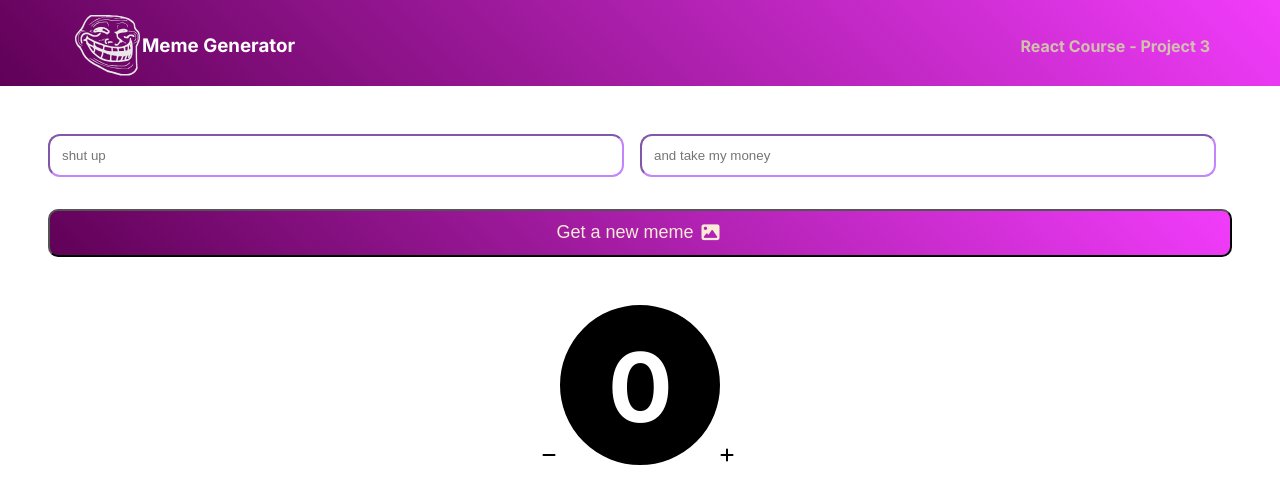
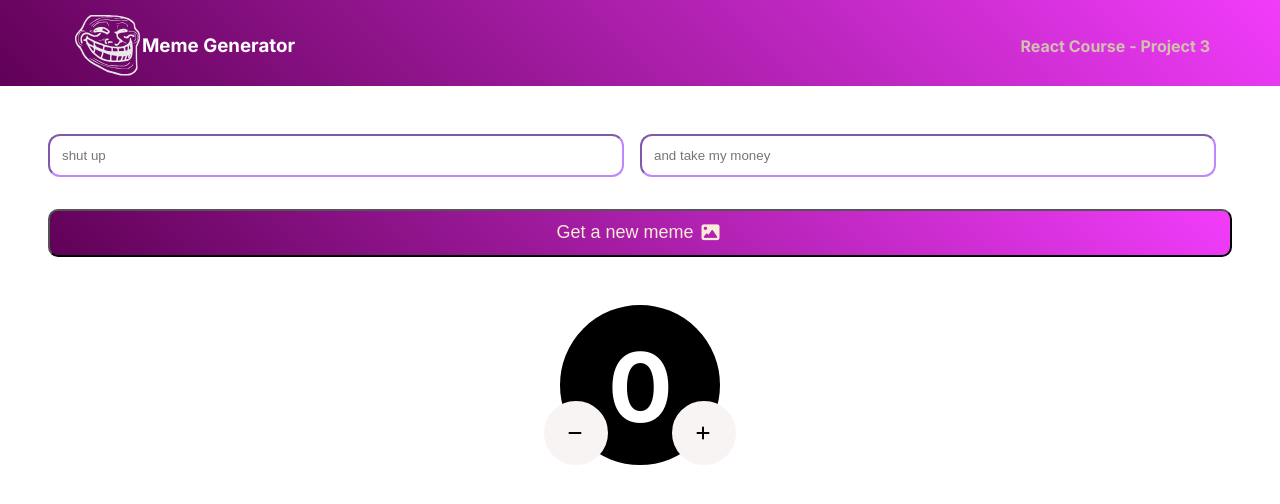
Before and after one commit to brandonfelty/react_tutorial, a React (Create React App) app: page /meme_gen in a window 1280 px wide. Shown: the top 504 px of the page. Built offline with nearby package versions, Linux system fonts and the light colour scheme.

Commit message:
styled counter component

```diff
--- a/src/components/Timer.css
+++ b/src/components/Timer.css
@@ -19,3 +19,34 @@
   top: -7.5rem;
   left: -2rem;
 }
+
+.timer--counter-container {
+  height: 0;
+  width: 0;
+  border: 2rem solid rgb(248, 244, 244);
+  border-radius: 2rem;
+  color: rgb(0, 0, 0);
+  position: relative;
+}
+
+.timer--counter-container:hover {
+  border: 2rem solid rgb(178, 178, 178);
+  cursor: pointer;
+}
+
+.plus {
+ position: relative;
+ right: 3rem;
+}
+
+.minus {
+  position: relative;
+  left: 3rem;
+  z-index: 7;
+ }
+
+ .timer--counter {
+  position: absolute;
+  top: -0.5rem;
+  left: -0.5rem;
+ }
--- a/src/components/Timer.jsx
+++ b/src/components/Timer.jsx
@@ -4,13 +4,13 @@ import './Timer.css';
 const Timer = () => {
   return (
     <div className='timer--container'>
-      <div className='timer--counter-container'>
+      <div className='timer--counter-container minus'>
         <i className="fa-solid fa-minus timer--counter"></i>
       </div>
       <div className='timer--count'>
         <h1>0</h1>
       </div>
-      <div className='timer--counter-container'>
+      <div className='timer--counter-container plus'>
         <i className="fa-solid fa-plus timer--counter"></i>
       </div>
     </div>
```
